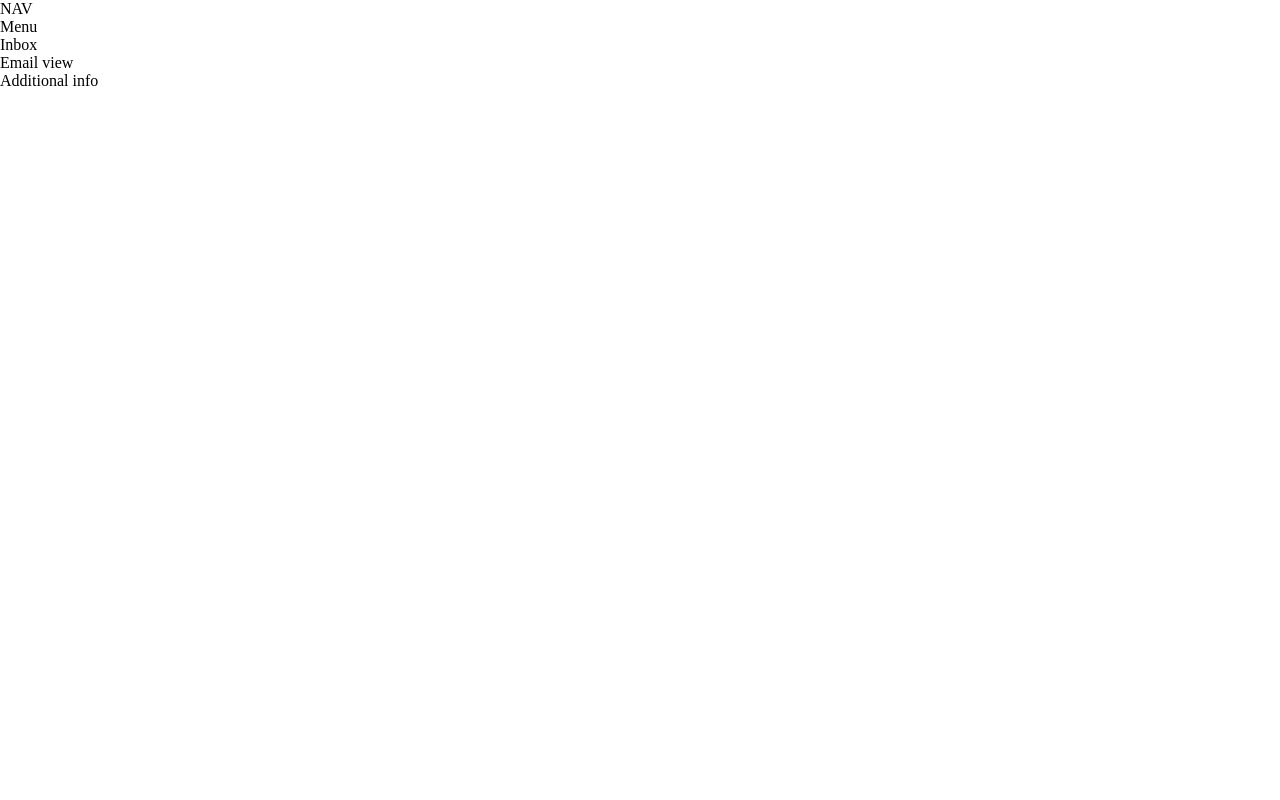
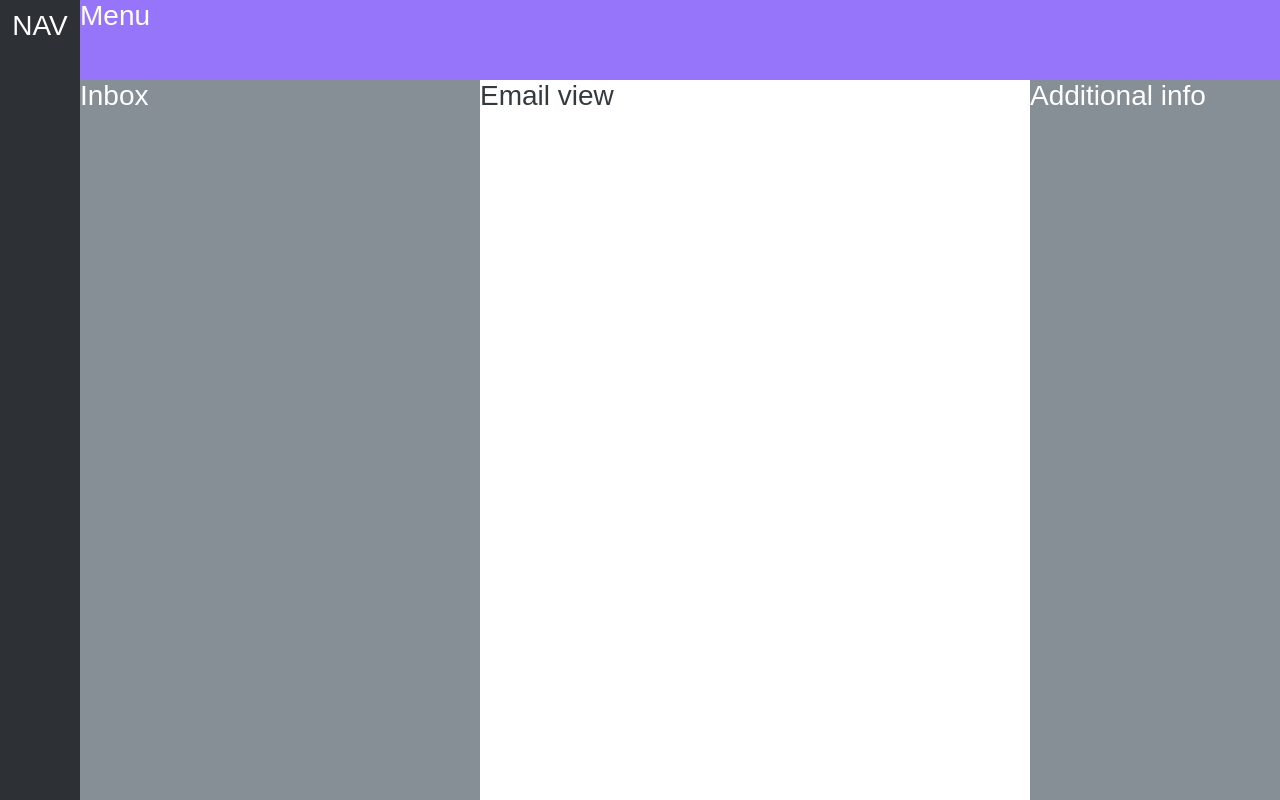
Before and after one commit to mihai-gabriel1/Simple-Web-Application-Layout, a plain HTML site: page index.html in a window 1280 px wide. Drawn offline with Linux system fonts and the light colour scheme.

Commit message:
Styled the web-pages' skeleton using CSS Grid; also added the desired background colors.

```diff
--- a/style.css
+++ b/style.css
@@ -3,3 +3,37 @@
   padding: 0;
   box-sizing: border-box;
 }
+
+body {
+  font-family: sans-serif;
+  color: #343a40;
+  font-size: 28px;
+  display: grid;
+  grid-template-columns: 80px 400px 1fr 250px;
+  grid-template-rows: 80px 1fr;
+  height: 100vh;
+}
+
+nav {
+  background-color: #2d3136;
+  color: white;
+  grid-row: 1 / 4;
+  text-align: center;
+  padding-top: 10px;
+}
+
+menu {
+  background-color: #9775fa;
+  color: #fff;
+  grid-column: 2 / 5;
+}
+
+section {
+  background-color: #868e96;
+  color: #fff;
+}
+
+aside {
+  background-color: #868e96;
+  color: white;
+}
```
